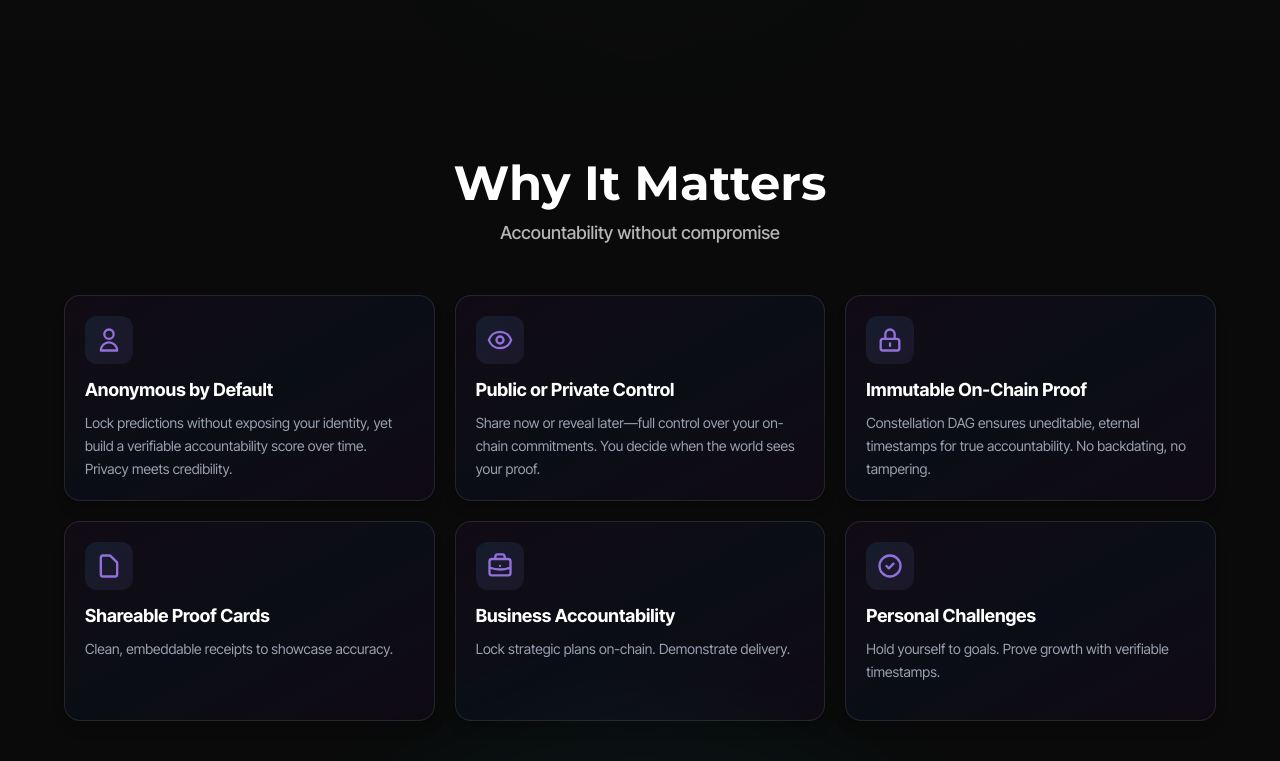
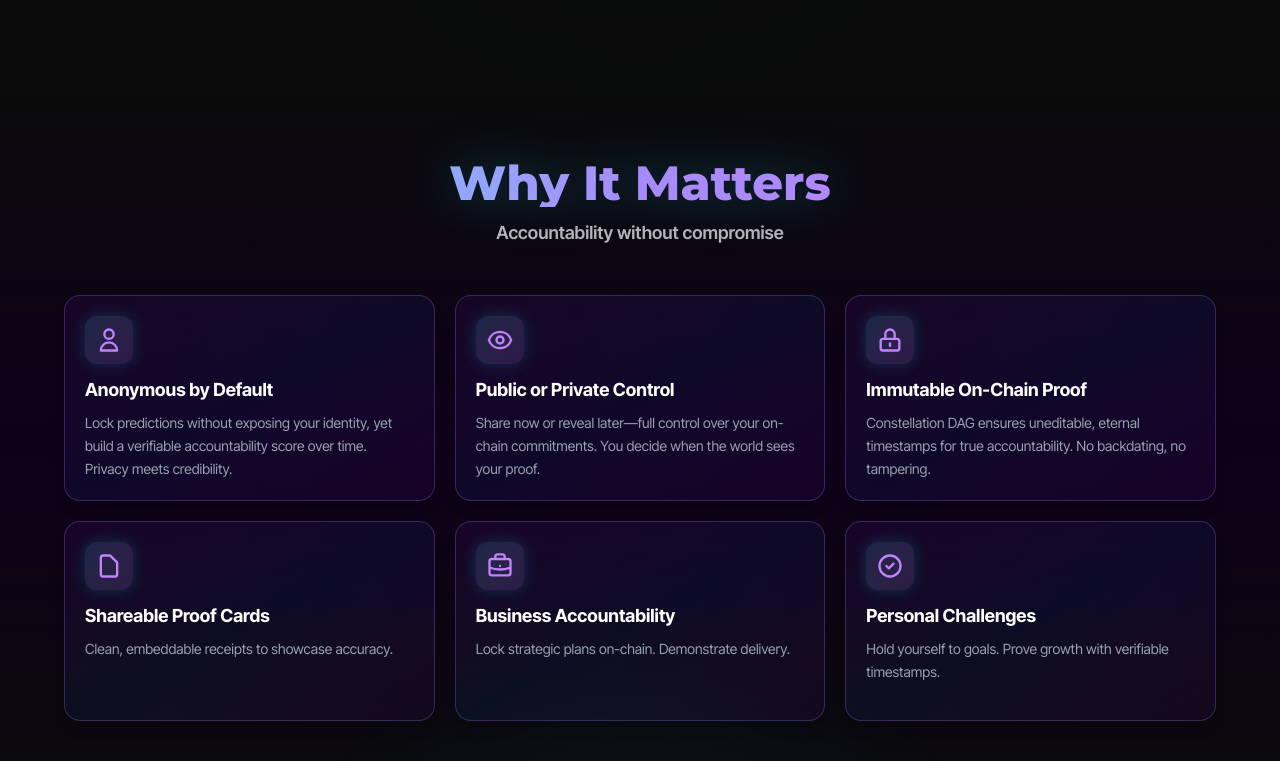
Before and after one commit to Boomchakalala/prooflocker, a Next.js app: page / in a window 1280 px wide. Shown: the part 2599-3360 px from the top of the page. Built offline with nearby package versions, Linux system fonts and the light colour scheme; no server answers.

Commit message:
Sandbox autosave

```diff
--- a/src/components/WhyProofLocker.tsx
+++ b/src/components/WhyProofLocker.tsx
@@ -1,19 +1,19 @@
 export default function WhyProofLocker() {
   return (
-    <div className="relative z-10 py-12 md:py-16 px-8 bg-[#0a0a0a]">
+    <div className="relative z-10 py-12 md:py-16 px-8 bg-gradient-to-b from-[#0a0a0a] via-[#0F001A] to-[#0a0a0a]">
       <div className="max-w-6xl mx-auto">
-        <h2 className="text-3xl md:text-5xl font-bold text-center text-white mb-3" style={{ fontFamily: 'var(--font-montserrat)' }}>
+        <h2 className="text-3xl md:text-5xl font-extrabold text-center mb-3 bg-gradient-to-r from-[#00E0FF] via-[#A78BFA] to-[#C084FC] bg-clip-text text-transparent" style={{ fontFamily: 'var(--font-montserrat)', filter: 'drop-shadow(0 0 25px rgba(0, 224, 255, 0.3))' }}>
           Why It Matters
         </h2>
-        <p className="text-base md:text-lg text-white/70 text-center mb-12 font-medium">
+        <p className="text-base md:text-lg text-white/70 text-center mb-12 font-semibold">
           Accountability without compromise
         </p>
 
         <div className="grid grid-cols-1 md:grid-cols-2 lg:grid-cols-3 gap-5">
           {/* Anonymous by Default */}
-          <div className="bg-gradient-to-br from-purple-600/5 via-blue-600/5 to-purple-700/5 border border-white/10 hover:border-white/20 rounded-2xl shadow-lg transition-all duration-300 p-5 flex flex-col h-full min-h-[200px] hover:shadow-[0_0_30px_rgba(147,112,219,0.12)]">
-            <div className="w-12 h-12 rounded-xl flex items-center justify-center mb-3 bg-gradient-to-br from-[#00bfff]/10 to-[#9370db]/10 flex-shrink-0">
-              <svg className="w-7 h-7 text-[#9370db]" fill="none" stroke="currentColor" viewBox="0 0 24 24">
+          <div className="bg-gradient-to-br from-purple-600/8 via-blue-600/8 to-purple-700/8 border border-[#A78BFA]/25 hover:border-[#00E0FF]/50 rounded-2xl shadow-lg transition-all duration-300 p-5 flex flex-col h-full min-h-[200px] hover:shadow-[0_0_35px_rgba(167,139,250,0.25)] hover:-translate-y-1">
+            <div className="w-12 h-12 rounded-xl flex items-center justify-center mb-3 bg-gradient-to-br from-[#00E0FF]/15 to-[#C084FC]/15 flex-shrink-0 shadow-[0_0_15px_rgba(0,224,255,0.2)]">
+              <svg className="w-7 h-7 text-[#C084FC]" fill="none" stroke="currentColor" viewBox="0 0 24 24">
                 <path strokeLinecap="round" strokeLinejoin="round" strokeWidth={2} d="M16 7a4 4 0 11-8 0 4 4 0 018 0zM12 14a7 7 0 00-7 7h14a7 7 0 00-7-7z" />
               </svg>
             </div>
@@ -24,9 +24,9 @@ export default function WhyProofLocker() {
           </div>
 
           {/* Your Control — Public or Private */}
-          <div className="bg-gradient-to-br from-purple-600/5 via-blue-600/5 to-purple-700/5 border border-white/10 hover:border-white/20 rounded-2xl shadow-lg transition-all duration-300 p-5 flex flex-col h-full min-h-[200px] hover:shadow-[0_0_30px_rgba(147,112,219,0.12)]">
-            <div className="w-12 h-12 rounded-xl flex items-center justify-center mb-3 bg-gradient-to-br from-[#00bfff]/10 to-[#9370db]/10 flex-shrink-0">
-              <svg className="w-7 h-7 text-[#9370db]" fill="none" stroke="currentColor" viewBox="0 0 24 24">
+          <div className="bg-gradient-to-br from-purple-600/8 via-blue-600/8 to-purple-700/8 border border-[#A78BFA]/25 hover:border-[#00E0FF]/50 rounded-2xl shadow-lg transition-all duration-300 p-5 flex flex-col h-full min-h-[200px] hover:shadow-[0_0_35px_rgba(167,139,250,0.25)] hover:-translate-y-1">
+            <div className="w-12 h-12 rounded-xl flex items-center justify-center mb-3 bg-gradient-to-br from-[#00E0FF]/15 to-[#C084FC]/15 flex-shrink-0 shadow-[0_0_15px_rgba(0,224,255,0.2)]">
+              <svg className="w-7 h-7 text-[#C084FC]" fill="none" stroke="currentColor" viewBox="0 0 24 24">
                 <path strokeLinecap="round" strokeLinejoin="round" strokeWidth={2} d="M15 12a3 3 0 11-6 0 3 3 0 016 0z" />
                 <path strokeLinecap="round" strokeLinejoin="round" strokeWidth={2} d="M2.458 12C3.732 7.943 7.523 5 12 5c4.478 0 8.268 2.943 9.542 7-1.274 4.057-5.064 7-9.542 7-4.477 0-8.268-2.943-9.542-7z" />
               </svg>
@@ -38,9 +38,9 @@ export default function WhyProofLocker() {
           </div>
 
           {/* Immutable On-Chain Proof */}
-          <div className="bg-gradient-to-br from-purple-600/5 via-blue-600/5 to-purple-700/5 border border-white/10 hover:border-white/20 rounded-2xl shadow-lg transition-all duration-300 p-5 flex flex-col h-full min-h-[200px] hover:shadow-[0_0_30px_rgba(147,112,219,0.12)]">
-            <div className="w-12 h-12 rounded-xl flex items-center justify-center mb-3 bg-gradient-to-br from-[#00bfff]/10 to-[#9370db]/10 flex-shrink-0">
-              <svg className="w-7 h-7 text-[#9370db]" fill="none" stroke="currentColor" viewBox="0 0 24 24">
+          <div className="bg-gradient-to-br from-purple-600/8 via-blue-600/8 to-purple-700/8 border border-[#A78BFA]/25 hover:border-[#00E0FF]/50 rounded-2xl shadow-lg transition-all duration-300 p-5 flex flex-col h-full min-h-[200px] hover:shadow-[0_0_35px_rgba(167,139,250,0.25)] hover:-translate-y-1">
+            <div className="w-12 h-12 rounded-xl flex items-center justify-center mb-3 bg-gradient-to-br from-[#00E0FF]/15 to-[#C084FC]/15 flex-shrink-0 shadow-[0_0_15px_rgba(0,224,255,0.2)]">
+              <svg className="w-7 h-7 text-[#C084FC]" fill="none" stroke="currentColor" viewBox="0 0 24 24">
                 <path strokeLinecap="round" strokeLinejoin="round" strokeWidth={2} d="M12 15v2m-6 4h12a2 2 0 002-2v-6a2 2 0 00-2-2H6a2 2 0 00-2 2v6a2 2 0 002 2zm10-10V7a4 4 0 00-8 0v4h8z" />
               </svg>
             </div>
@@ -51,9 +51,9 @@ export default function WhyProofLocker() {
           </div>
 
           {/* Shareable Proof Cards */}
-          <div className="bg-gradient-to-br from-purple-600/5 via-blue-600/5 to-purple-700/5 border border-white/10 hover:border-white/20 rounded-2xl shadow-lg transition-all duration-300 p-5 flex flex-col h-full min-h-[200px] hover:shadow-[0_0_30px_rgba(147,112,219,0.12)]">
-            <div className="w-12 h-12 rounded-xl flex items-center justify-center mb-3 bg-gradient-to-br from-[#00bfff]/10 to-[#9370db]/10 flex-shrink-0">
-              <svg className="w-7 h-7 text-[#9370db]" fill="none" stroke="currentColor" viewBox="0 0 24 24">
+          <div className="bg-gradient-to-br from-purple-600/8 via-blue-600/8 to-purple-700/8 border border-[#A78BFA]/25 hover:border-[#00E0FF]/50 rounded-2xl shadow-lg transition-all duration-300 p-5 flex flex-col h-full min-h-[200px] hover:shadow-[0_0_35px_rgba(167,139,250,0.25)] hover:-translate-y-1">
+            <div className="w-12 h-12 rounded-xl flex items-center justify-center mb-3 bg-gradient-to-br from-[#00E0FF]/15 to-[#C084FC]/15 flex-shrink-0 shadow-[0_0_15px_rgba(0,224,255,0.2)]">
+              <svg className="w-7 h-7 text-[#C084FC]" fill="none" stroke="currentColor" viewBox="0 0 24 24">
                 <path strokeLinecap="round" strokeLinejoin="round" strokeWidth={2} d="M7 21h10a2 2 0 002-2V9.414a1 1 0 00-.293-.707l-5.414-5.414A1 1 0 0012.586 3H7a2 2 0 00-2 2v14a2 2 0 002 2z" />
               </svg>
             </div>
@@ -64,9 +64,9 @@ export default function WhyProofLocker() {
           </div>
 
           {/* Business & Shareholder Accountability */}
-          <div className="bg-gradient-to-br from-purple-600/5 via-blue-600/5 to-purple-700/5 border border-white/10 hover:border-white/20 rounded-2xl shadow-lg transition-all duration-300 p-5 flex flex-col h-full min-h-[200px] hover:shadow-[0_0_30px_rgba(147,112,219,0.12)]">
-            <div className="w-12 h-12 rounded-xl flex items-center justify-center mb-3 bg-gradient-to-br from-[#00bfff]/10 to-[#9370db]/10 flex-shrink-0">
-              <svg className="w-7 h-7 text-[#9370db]" fill="none" stroke="currentColor" viewBox="0 0 24 24">
+          <div className="bg-gradient-to-br from-purple-600/8 via-blue-600/8 to-purple-700/8 border border-[#A78BFA]/25 hover:border-[#00E0FF]/50 rounded-2xl shadow-lg transition-all duration-300 p-5 flex flex-col h-full min-h-[200px] hover:shadow-[0_0_35px_rgba(167,139,250,0.25)] hover:-translate-y-1">
+            <div className="w-12 h-12 rounded-xl flex items-center justify-center mb-3 bg-gradient-to-br from-[#00E0FF]/15 to-[#C084FC]/15 flex-shrink-0 shadow-[0_0_15px_rgba(0,224,255,0.2)]">
+              <svg className="w-7 h-7 text-[#C084FC]" fill="none" stroke="currentColor" viewBox="0 0 24 24">
                 <path strokeLinecap="round" strokeLinejoin="round" strokeWidth={2} d="M21 13.255A23.931 23.931 0 0112 15c-3.183 0-6.22-.62-9-1.745M16 6V4a2 2 0 00-2-2h-4a2 2 0 00-2 2v2m4 6h.01M5 20h14a2 2 0 002-2V8a2 2 0 00-2-2H5a2 2 0 00-2 2v10a2 2 0 002 2z" />
               </svg>
             </div>
@@ -77,9 +77,9 @@ export default function WhyProofLocker() {
           </div>
 
           {/* Personal Challenges */}
-          <div className="bg-gradient-to-br from-purple-600/5 via-blue-600/5 to-purple-700/5 border border-white/10 hover:border-white/20 rounded-2xl shadow-lg transition-all duration-300 p-5 flex flex-col h-full min-h-[200px] hover:shadow-[0_0_30px_rgba(147,112,219,0.12)]">
-            <div className="w-12 h-12 rounded-xl flex items-center justify-center mb-3 bg-gradient-to-br from-[#00bfff]/10 to-[#9370db]/10 flex-shrink-0">
-              <svg className="w-7 h-7 text-[#9370db]" fill="none" stroke="currentColor" viewBox="0 0 24 24">
+          <div className="bg-gradient-to-br from-purple-600/8 via-blue-600/8 to-purple-700/8 border border-[#A78BFA]/25 hover:border-[#00E0FF]/50 rounded-2xl shadow-lg transition-all duration-300 p-5 flex flex-col h-full min-h-[200px] hover:shadow-[0_0_35px_rgba(167,139,250,0.25)] hover:-translate-y-1">
+            <div className="w-12 h-12 rounded-xl flex items-center justify-center mb-3 bg-gradient-to-br from-[#00E0FF]/15 to-[#C084FC]/15 flex-shrink-0 shadow-[0_0_15px_rgba(0,224,255,0.2)]">
+              <svg className="w-7 h-7 text-[#C084FC]" fill="none" stroke="currentColor" viewBox="0 0 24 24">
                 <path strokeLinecap="round" strokeLinejoin="round" strokeWidth={2} d="M9 12l2 2 4-4m6 2a9 9 0 11-18 0 9 9 0 0118 0z" />
               </svg>
             </div>
```
